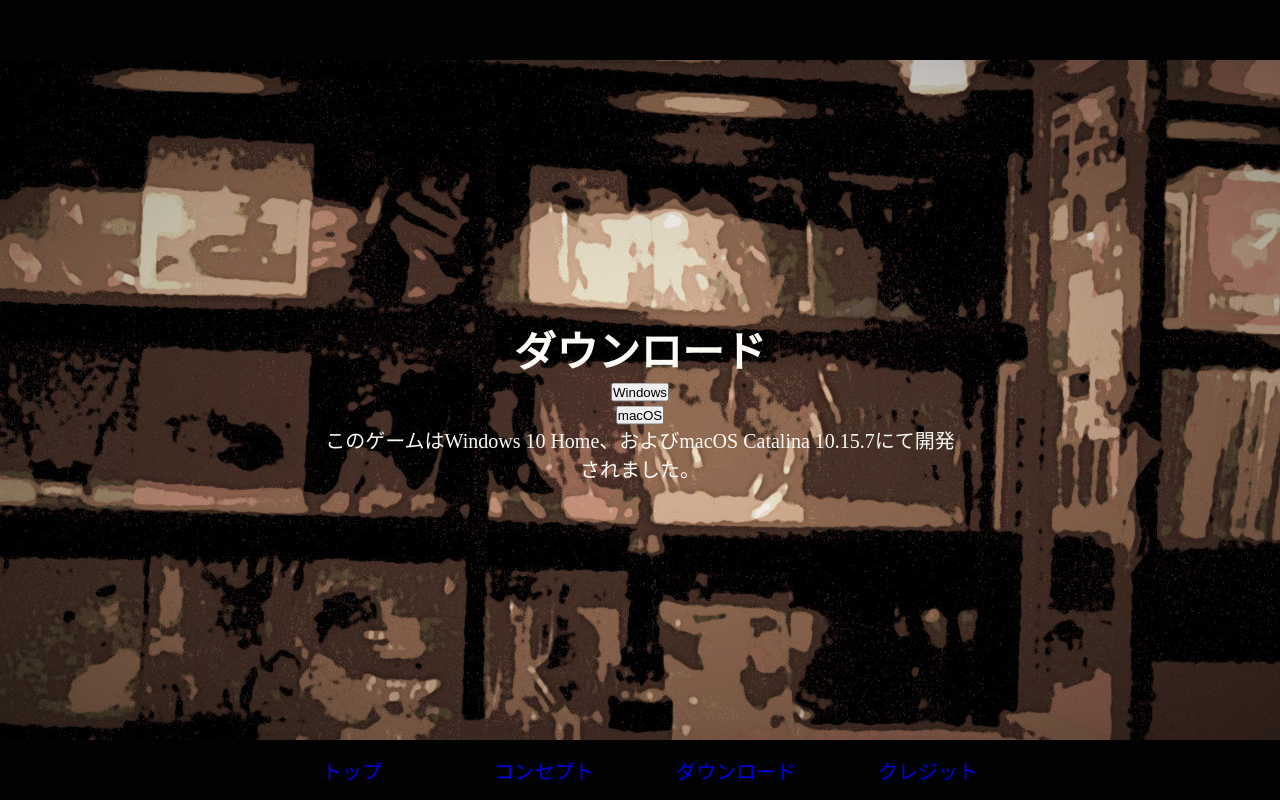
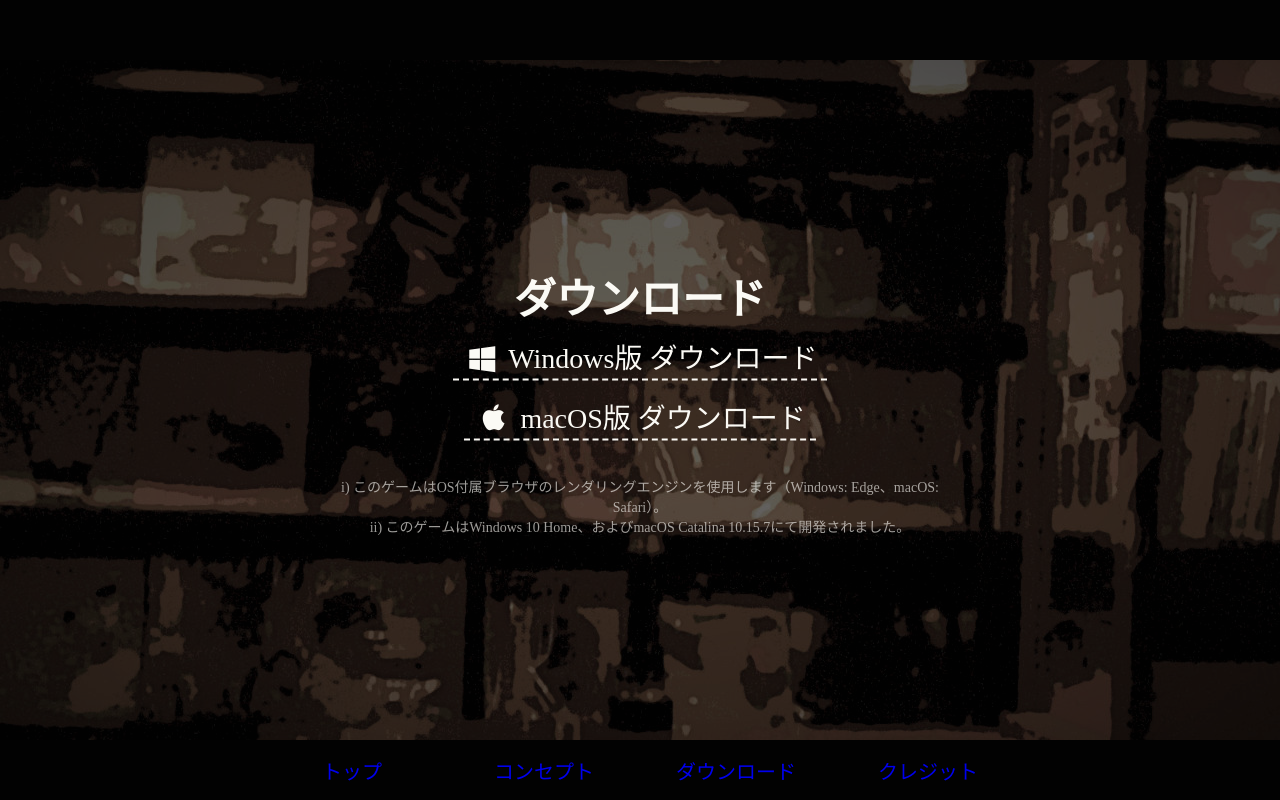
Before and after one commit to ichi-h/myochikirin-hp, a React (Create React App) app: page /download in a window 1280 px wide. Built offline with nearby package versions, Linux system fonts and the light colour scheme; a web font is replaced by a local one.

Commit message:
update download button

```diff
--- a/src/assets/css/Download.css
+++ b/src/assets/css/Download.css
@@ -1,3 +1,29 @@
 .download.bg {
   background-position: center;
+  opacity: 0.4;
 }
+
+.download .windows, .download .mac {
+  margin: 1rem 0;
+}
+
+.download-button {
+  font-size: 2.8rem;
+
+  padding: 0 1rem 5px 1rem;
+  border-bottom: 2px dashed #fbfaf5;
+
+  cursor: pointer;
+}
+
+  .download-button:active {
+    color: #fbfaf59f;
+    border-bottom: 2px dashed #fbfaf59f;
+  }
+
+.download .addition {
+  margin-top: 3rem;
+
+  font-size: 1.4rem;
+  color: #fbfaf59f;
+}
--- a/src/components/Download.js
+++ b/src/components/Download.js
@@ -18,10 +18,19 @@ class Download extends React.Component {
         <div className="download bg" style={this.state.downloadStyle} />
         <div className="content">
           <h1>ダウンロード</h1>
-          <div className="windows"><button onClick="">Windows</button></div>
-          <div className="mac"><button onClick="">macOS</button></div>
-          <div className="spec">
-            <p>このゲームはWindows 10 Home、およびmacOS Catalina 10.15.7にて開発されました。</p>
+          <div className="windows">
+            <a className="download-button" onClick="">
+              <i className="icon-windows" /> Windows版 ダウンロード
+            </a>
+          </div>
+          <div className="mac">
+            <a className="download-button" onClick="">
+              <i className="icon-apple" /> macOS版 ダウンロード
+            </a>
+          </div>
+          <div className="addition">
+            <p>i) このゲームはOS付属ブラウザのレンダリングエンジンを使用します（Windows: Edge、macOS: Safari）。</p>
+            <p>ii) このゲームはWindows 10 Home、およびmacOS Catalina 10.15.7にて開発されました。</p>
           </div>
         </div>
       </div>
```
